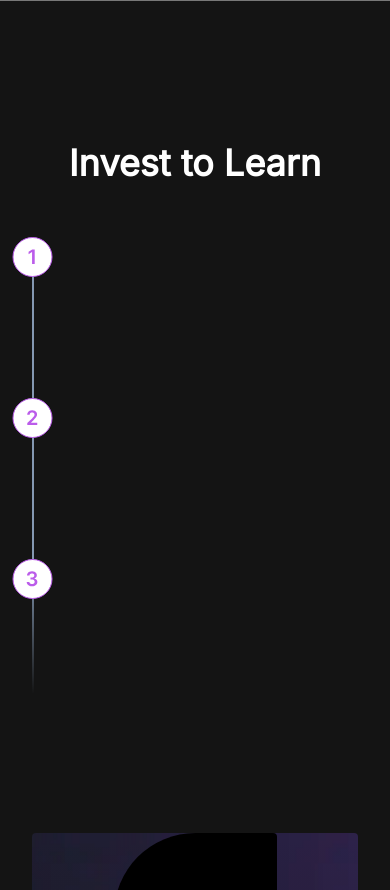
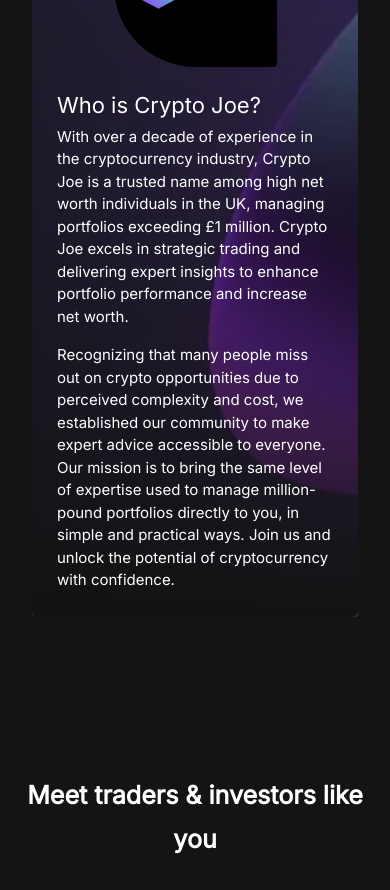
Before and after one commit to MubasharDeveloper/Mr-BTC, a PHP site: page / in a window 390 px wide. Shown: the part 2121-3011 px from the top of the page. Run offline with PHP 8.4, Linux system fonts and the light colour scheme; some libraries are stand-ins or nearby versions.

Commit message:
`Updated CSS styles and SVG image for responsive design and color scheme changes`

```diff
--- a/crypto-css/crypto.css
+++ b/crypto-css/crypto.css
@@ -640,24 +640,24 @@
     }
 
     .vcontent {
-        border-left: 2px solid #8498b1;
+        border-left: 2px solid #bb4eca;
         padding-bottom: 70px;
         padding-left: 40px;
         margin-left: 20px;
         font-size: 18px;
-        color: #ffffff00;
+        color: #ffffff;
         font-weight: 600;
         margin-top: -30px;
     }
 
     .vcontent3 {
-        border-left: 2px solid #8498b1;
-        border-image: linear-gradient(180deg, #8296b0, transparent) 1 80%;
+        border-left: 2px solid #bb5eca;
+        border-image: linear-gradient(180deg, #bb5eca, transparent) 1 80%;
         padding-bottom: 70px;
         padding-left: 40px;
         margin-left: 20px;
         font-size: 18px;
-        color: #ffffff00;
+        color: #ffffff;
         font-weight: 600;
         margin-top: -30px;
     }
@@ -1040,3 +1040,107 @@
 .btn {
     border: 0px !important;
 }
+
+
+
+@media (max-width: 1010px){
+    .sticky-nav{
+        & a{
+            & img{
+    width: 100px !important;
+    height: 50px !important;
+
+            }
+        }
+    }
+    .off-btn{
+        & img{
+            height: 35px;
+        width: 35px;
+        }
+    }
+    .subscribe-btn{
+        display: none;
+    }
+    .banner-text .banner-content h1 {
+        font-size: 25px;
+    }
+    .banner-text .banner-content span {
+        font-size: 11px;
+    }
+    #home{
+        padding: 160px 0 0 !important;
+    }
+    .banner-image-bg {
+        min-height: calc(100vh - 394px);
+        margin-top: 0 !important;
+        position: relative;
+    }
+    .small-text-wrapper{
+        display: block;
+        padding-top: 15px;
+    }
+    .crypto-card-heading{
+        & h3{
+            font-size: 22px;
+        }
+        & p{
+            font-size: 15px;
+        }
+    }
+}
+@media (max-width: 500px){
+    .meet-heading,
+    .invest-heading,
+    .explore-heading,
+    .instant-heading,
+    .faq-heading{
+font-size: 25px !important;
+    }
+    .vcontent,
+    .vcontent3{
+        font-size: 15px;
+
+    }
+    .accordion-button{
+        font-size: 14px;
+    }
+
+        .offer-card{
+            .content{
+                padding: 0px 10px 0px 0px !important;
+            }
+        }
+        .its-right-side{
+            display: flex;
+            justify-content: center;
+        }
+        .owl-item .community h3:before {
+
+            height: 28px;
+            top: 29px;
+
+        }
+ .one-heading,
+ .two-heading,
+ .three-heading{
+    font-size: 22px !important;
+ }
+ .pre-footer {
+    padding: 30px 10px;
+    & ul{
+        padding-left: 0;
+        list-style-type: none;
+        display: flex;
+        flex-wrap: wrap;
+        align-items: center;
+        justify-content: center;
+        & li{
+            padding: 10px 0 0 0 ;
+        }
+        & li:not(:nth-child(1)){
+padding-left: 10px;
+        }
+    }
+}
+}
--- a/index.php
+++ b/index.php
@@ -211,7 +211,7 @@
                 <div class="row">
                     <div class="col-12 text-center">
                         <img src="images/img.svg" alt="DP">
-                        <span class="mx-2" style="color: #fff;">Trusted by 500+ successful investors</span>
+                        <span class="mx-2 small-text-wrapper" style="color: #fff;">Trusted by 500+ successful investors</span>
                     </div>
                 </div>
             </div>
@@ -274,7 +274,7 @@
 
                         <div class="row g-0 align-items-center" style="position: static; z-index : 2;">
                             <div class="col-lg-9 col-md-8 order-2 order-md-1">
-                                <div class="card-body ">
+                                <div class="card-body  crypto-card-heading">
                                     <h3 class="card-title">Who is Crypto Joe? </h3>
                                     <p class="card-text" style="text-align:left">With over a decade of experience in the cryptocurrency industry,
                                         Crypto Joe is a trusted name among high net worth individuals in the UK, managing
@@ -542,7 +542,7 @@
         </section>
         <section class="container-fluid" id="faqs">
             <div class="container">
-                <h2 class="text-center" style="padding: 40px 0px; font-size: 36px; font-weight: 800px; color:#ffff;">Frequently Asked
+                <h2 class="text-center faq-heading" style="padding: 40px 0px; font-size: 36px; font-weight: 800px; color:#ffff;">Frequently Asked
                     Questions</h2>
                 <div class="accordions-list">
                     <div class="accordion" id="accordionExample">
```
Also changed, not shown: images/list.svg.
